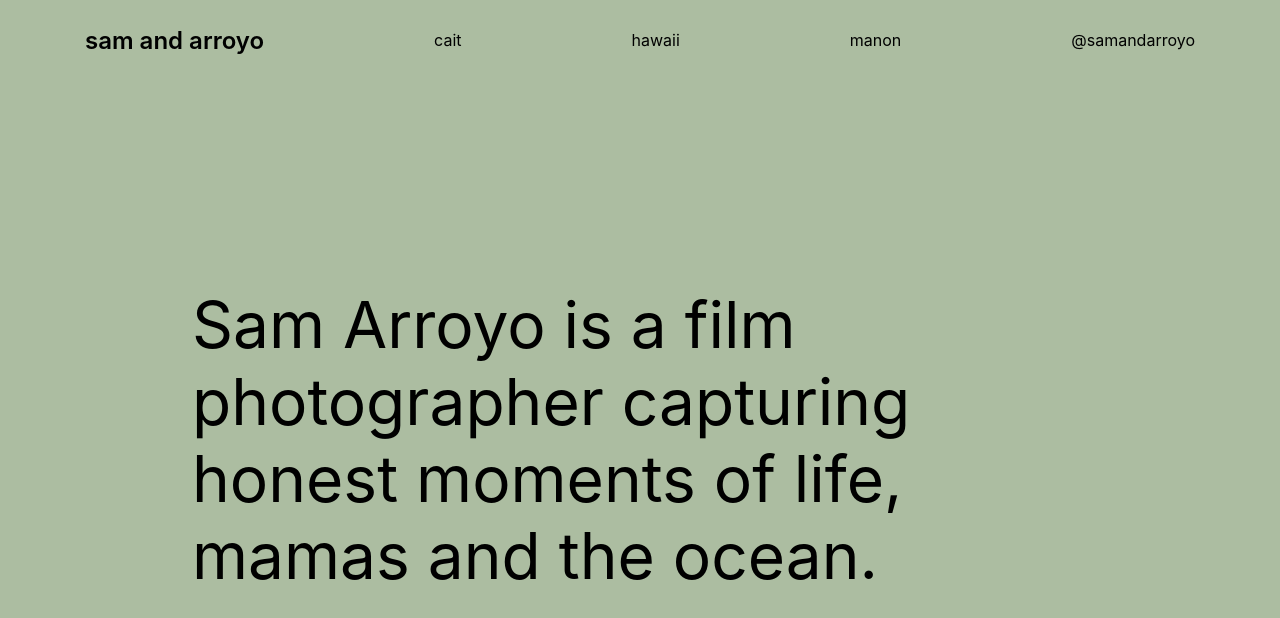
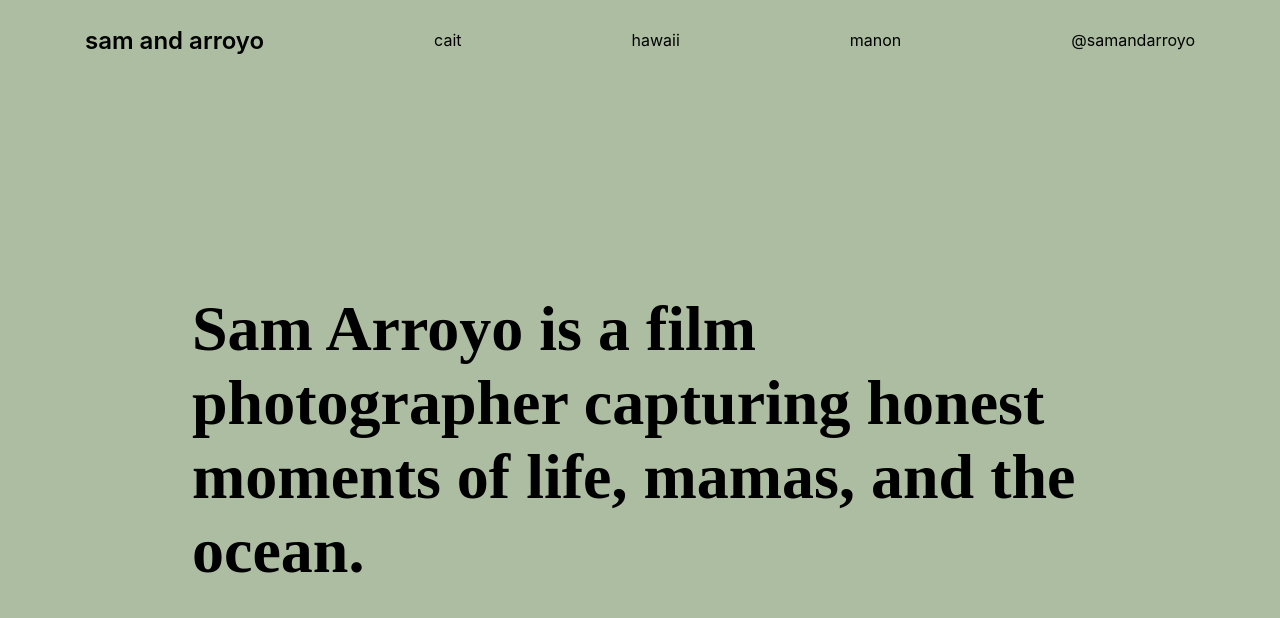
Before and after one commit to prismatec-josh/sam-and-arroyo, a React (Create React App) app: page / in a window 1280 px wide. Shown: the top 618 px of the page. Built offline with nearby package versions, Linux system fonts and the light colour scheme.

Commit message:
Improve styling

```diff
--- a/src/App.css
+++ b/src/App.css
@@ -9,7 +9,10 @@ body {
 
 .Gallery {
   display: flex;
-  height: 95%;
+  flex-wrap: nowrap;
+  overflow-x: auto;
+  height: 100%;
+  -webkit-overflow-scrolling: touch;
 }
 
 .Home {
@@ -22,7 +25,7 @@ body {
 
 .Home h1 {
   margin: 0;
-  font-weight: normal;
+  font-family: "Times New Roman", Times, serif;
   font-size: 4rem;
   width: 70%;
 }
@@ -30,6 +33,8 @@ body {
 .Image-container {
   padding: 0;
   margin: 0;
+  flex: 0 0 auto;
+  height: 85vh;
 }
 
 .Image-element {
@@ -39,9 +44,9 @@ body {
 }
 
 main {
-  height: 88vh;
+  height: 90vh;
   margin-top: 10vh;
-  width: 100%;
+  background-color: #acbda1;
 }
 
 .Nav {
@@ -103,7 +108,7 @@ main {
   }
 
   .Image-container {
-    height: 75vh;
+    height: 65vh;
   }
 
   .Image-element {
--- a/src/Home.js
+++ b/src/Home.js
@@ -4,7 +4,7 @@ export default function Home() {
       <div className="Home">
         <h1>
           Sam Arroyo is a film photographer capturing honest moments of life,
-          mamas and the ocean.
+          mamas, and the ocean.
         </h1>
       </div>
     </main>
```
